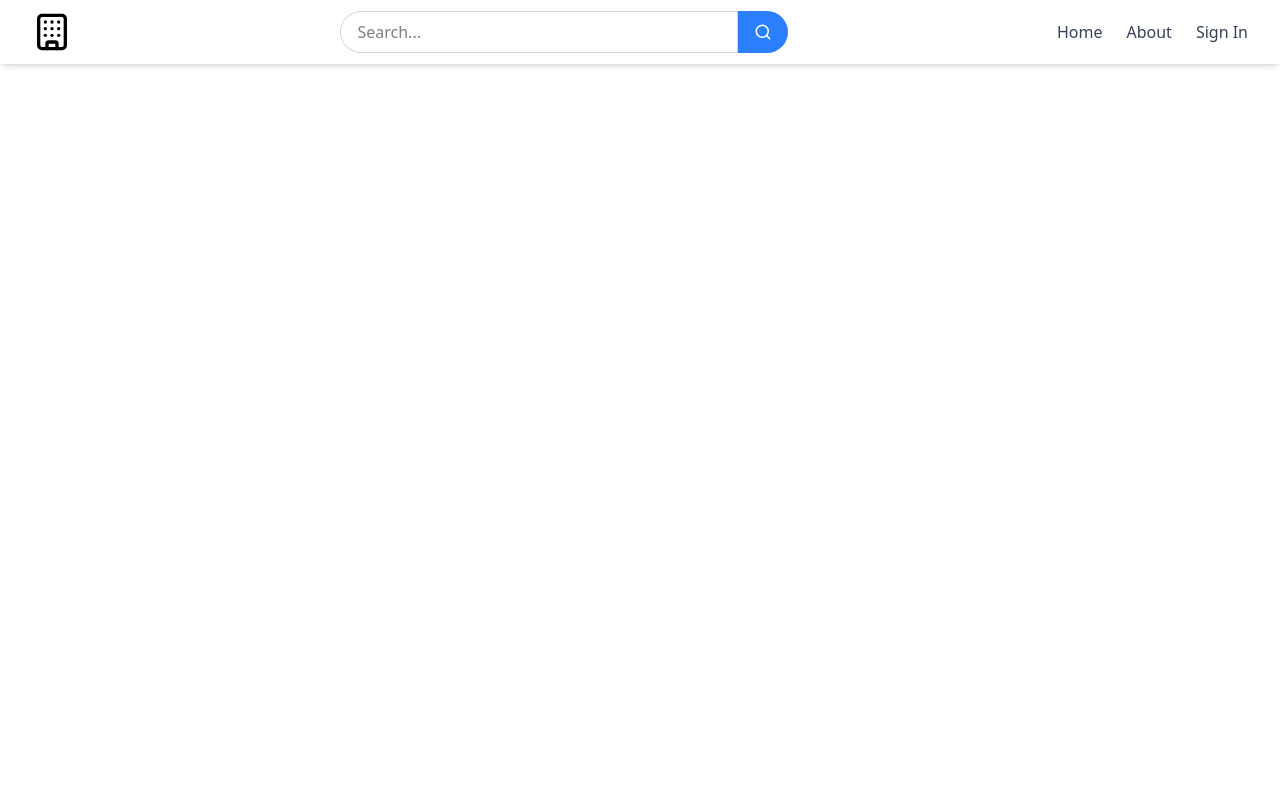
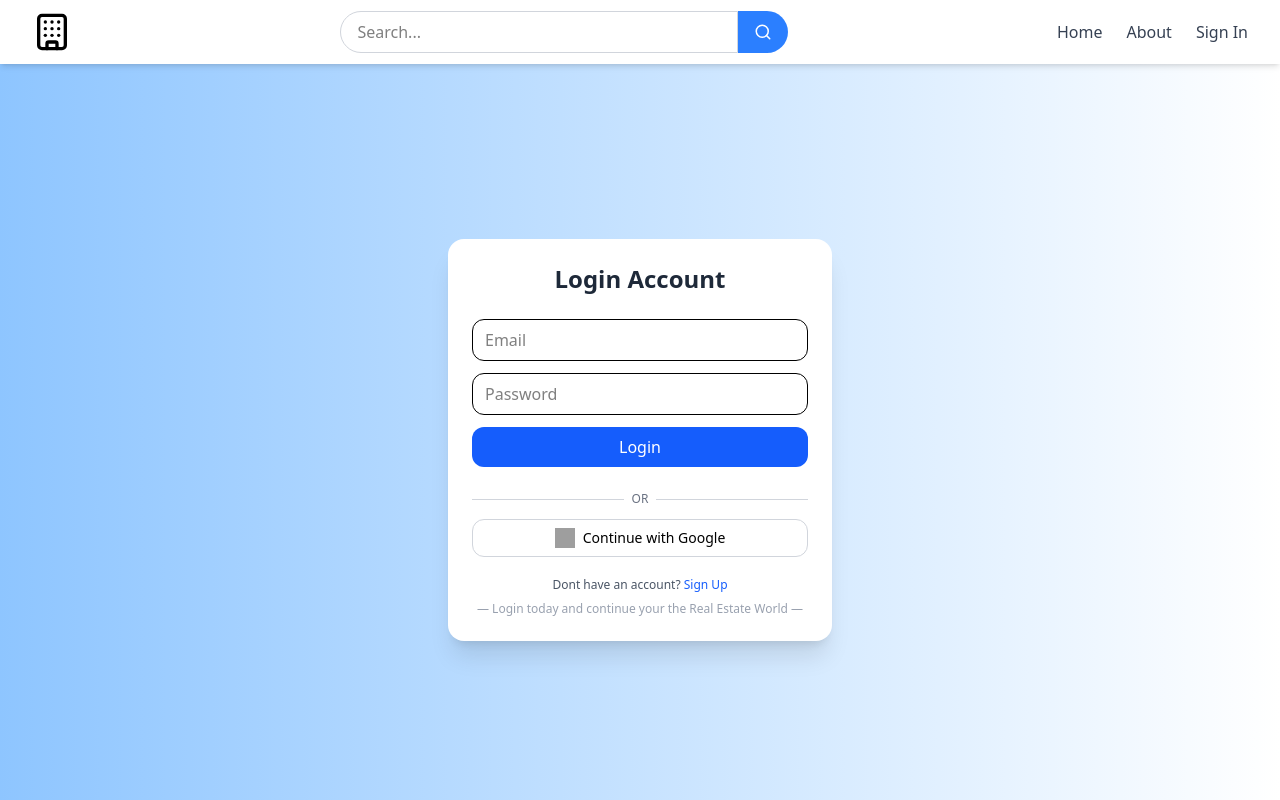
Before and after one commit to hussainjamal760/mern-real-estate, a React (Vite) app in the folder client/: page /sign-in in a window 1280 px wide. Built offline with nearby package versions, Linux system fonts and the light colour scheme; grey boxes are pictures that could not be loaded.

Commit message:
complete sign in functionality

```diff
--- a/client/src/components/Navbar.jsx
+++ b/client/src/components/Navbar.jsx
@@ -42,12 +42,26 @@ export default function Navbar() {
           </div>
         </div>
       </div>
-
 {open && (
   <div className="md:hidden bg-white shadow-md px-4 py-2 space-y-2">
-            <Link to="/" className="hover:text-blue-500">Home</Link>
-            <Link to="/about" className="hover:text-blue-500">About</Link>
-            <Link to="/sign-in" className="hover:text-blue-500">Sign In</Link>
+    <Link
+      to="/"
+      className="block w-full text-center py-2 rounded-md hover:bg-blue-50 hover:text-blue-500"
+    >
+      Home
+    </Link>
+    <Link
+      to="/about"
+      className="block w-full text-center py-2 rounded-md hover:bg-blue-50 hover:text-blue-500"
+    >
+      About
+    </Link>
+    <Link
+      to="/sign-in"
+      className="block w-full text-center py-2 rounded-md hover:bg-blue-50 hover:text-blue-500"
+    >
+      Sign In
+    </Link>
 
     <div className="flex mt-2">
       <input
@@ -61,6 +75,7 @@ export default function Navbar() {
     </div>
   </div>
 )}
+
     </nav>
   );
 }
--- a/client/src/pages/SignIn.jsx
+++ b/client/src/pages/SignIn.jsx
@@ -1,9 +1,133 @@
-import React from 'react'
+import React, { useState } from "react";
+import { Link, useNavigate } from "react-router-dom";
 
-const SignIn = () => {
+export default function SignIn() {
+  const [formData, setFormData] = useState({});
+  const [error, setError] = useState(null);
+  const [success, setSuccess] = useState(null);
+  const [loading, setLoading] = useState(false);
+
+  const navigate = useNavigate();
+
+  const handleChange = (e) => {
+    setFormData({
+      ...formData,
+      [e.target.id]: e.target.value,
+    });
+  };
+
+  const handleSubmit = async (e) => {
+    try {
+      e.preventDefault();
+      setLoading(true);
+      setError(null);
+      setSuccess(null);
+
+      const res = await fetch("/api/auth/signin", {
+        method: "POST",
+        headers: {
+          "Content-Type": "application/json",
+        },
+        body: JSON.stringify(formData),
+      });
+
+      const data = await res.json();
+
+      if (data.success === false) {
+        setLoading(false);
+        setError(data.message);
+        return;
+      }
+
+      setLoading(false);
+      setSuccess(data.message);
+
+      setTimeout(() => {
+        navigate("/");
+      }, 1500);
+
+    } catch (error) {
+      setLoading(false);
+      setError("Server error. Try again later.");
+    }
+  };
+
   return (
-    <div>SignIn</div>
-  )
+    <div className="flex min-h-screen items-center justify-center bg-gradient-to-r from-blue-300 to-white pt-20">
+      <div className="w-full max-w-sm bg-white rounded-2xl shadow-xl p-6">
+        <h2 className="text-2xl font-bold text-center text-gray-800 mb-6">
+         Login Account
+        </h2>
+
+        <form onSubmit={handleSubmit} className="space-y-3">
+          <input
+            type="email"
+            id="email"
+            onChange={handleChange}
+            placeholder="Email"
+            className="w-full px-3 py-2 rounded-xl border focus:outline-none focus:ring-2 focus:ring-blue-500"
+          />
+          <input
+            type="password"
+            placeholder="Password"
+            id="password"
+            onChange={handleChange}
+            className="w-full px-3 py-2 rounded-xl border focus:outline-none focus:ring-2 focus:ring-blue-500"
+          />
+
+          <button
+            type="submit"
+            disabled={loading}
+            className="w-full bg-blue-600 text-white py-2 rounded-xl hover:bg-blue-700 transition disabled:opacity-50"
+          >
+            {loading ? "Loading..." : "Login"}
+          </button>
+
+          <div className="flex items-center my-3">
+            <hr className="flex-1 border-gray-300" />
+            <span className="px-2 text-gray-500 text-xs">OR</span>
+            <hr className="flex-1 border-gray-300" />
+          </div>
+
+          <button
+            type="button"
+            className="w-full border border-gray-300 py-2 rounded-xl flex items-center justify-center hover:bg-gray-100 transition text-sm"
+          >
+            <img
+              src="https://www.svgrepo.com/show/355037/google.svg"
+              alt="Google"
+              className="w-5 h-5 mr-2"
+            />
+            Continue with Google
+          </button>
+        </form>
+
+        {error && (
+          <div className="mt-4 p-3 text-sm text-red-700 bg-red-100 border border-red-300 rounded-xl">
+            {error}
+          </div>
+        )}
+
+        {success && (
+          <div className="mt-4 p-3 text-sm text-green-700 bg-green-100 border border-green-300 rounded-xl">
+            {success} — redirecting...
+          </div>
+        )}
+
+        <p className="text-center text-gray-600 text-xs mt-5">
+          Dont have an account?{" "}
+          <Link
+            to={"/sign-up"}
+            className="text-blue-600 font-medium hover:underline"
+          >
+            Sign Up
+          </Link>
+        </p>
+
+        <p className="text-center text-gray-400 text-xs mt-2">
+          — Login today and continue your the Real Estate World —
+        </p>
+      </div>
+    </div>
+  );
 }
-
-export default SignIn
```
Lines whose indentation alone changed are shown as unchanged.
